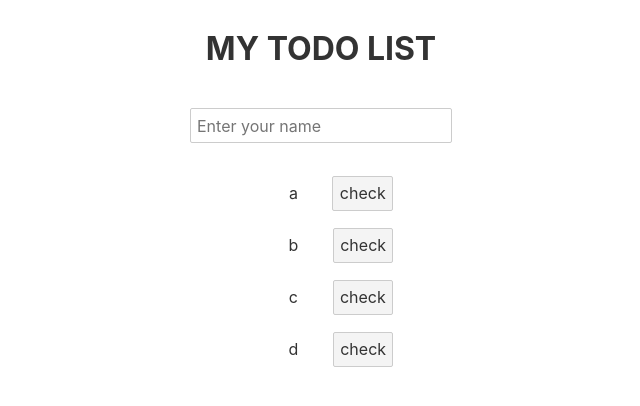
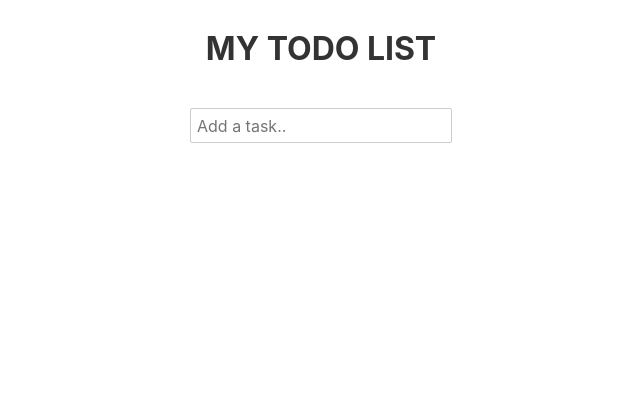
Before and after one commit to TanguyLichau/TodoApp-Svelte, a Svelte app: page / in a window 1280 px wide. Shown: the top 406 px of the page, without its empty margins (319-959 px from the left). Built offline with nearby package versions, Linux system fonts and the light colour scheme.

Commit message:
Added delete functionality (not working for duplicates)

```diff
--- a/src/AddTodo.svelte
+++ b/src/AddTodo.svelte
@@ -6,18 +6,19 @@
 
   function getTodoValue(event) {
     if (event.key === "Enter") {
-      console.log(value);
-      dispatch("favorite", { value });
+      dispatch("add", { value });
+      const todoInput = (document.getElementById("inp").value = "");
     }
   }
 </script>
 
 <div class="input">
   <input
+    id="inp"
     on:keyup={getTodoValue}
     bind:value
     type="text"
-    placeholder="Enter your name"
+    placeholder="Add a task.."
   />
 </div>
 
--- a/src/App.svelte
+++ b/src/App.svelte
@@ -1,18 +1,10 @@
 <script>
   import TodosList from "./TodosList.svelte";
   import Header from "./Header.svelte";
-  import AddTodo from "./AddTodo.svelte";
-  let todolists = ["a", "b", "c", "d"];
-
-  const whenFavored = (event) => {
-    todolists.push(event.detail.value);
-    todolists = todolists;
-  };
 </script>
 
 <Header />
-<AddTodo on:favorite={whenFavored} />
-<TodosList {todolists} />
+<TodosList />
 
 <style>
 </style>
--- a/src/Todo.svelte
+++ b/src/Todo.svelte
@@ -1,22 +1,28 @@
 <script>
+  import { createEventDispatcher } from "svelte";
+  const dispatch = createEventDispatcher();
+
   export let todoValue = "";
-  let todo = {
-    text: todoValue,
-    isChecked: false,
-  };
+  let isChecked = false;
 
   function checkTodo() {
-    todo.isChecked = !todo.isChecked;
+    isChecked = !isChecked;
+  }
+  function deleteTodo() {
+    console.log("todovalue : " + todoValue);
+    dispatch("delete", { todoValue: todoValue });
+    //dispatch("delete");
   }
 </script>
 
 <div>
-  {#if todo.isChecked}
-    <p class="checked">{todo.text}</p>
+  {#if isChecked}
+    <p class="checked">{todoValue}</p>
   {:else}
-    <p class="notchecked">{todo.text}</p>
+    <p class="notchecked">{todoValue}</p>
   {/if}
   <button on:click={checkTodo}> check</button>
+  <button on:click={deleteTodo}> destroy</button>
 </div>
 
 <style>
--- a/src/TodosList.svelte
+++ b/src/TodosList.svelte
@@ -1,10 +1,20 @@
 <script>
   import Todo from "./Todo.svelte";
-  export let todolists = [];
+  import AddTodo from "./AddTodo.svelte";
+  let todolists = [];
+
+  const deleteATodo = (event) => {
+    const index = todolists.indexOf(event.detail.todoValue);
+    todolists.splice(index, 1);
+    todolists = todolists;
+  };
+
+  const addATodo = (event) => {
+    todolists = [...todolists, event.detail.value];
+  };
 </script>
 
-<ul>
-  {#each todolists as i}
-    <Todo todoValue={i} />
-  {/each}
-</ul>
+<AddTodo on:add={addATodo} />
+{#each todolists as todoValue}
+  <Todo on:delete={deleteATodo} {todoValue} />
+{/each}
```
